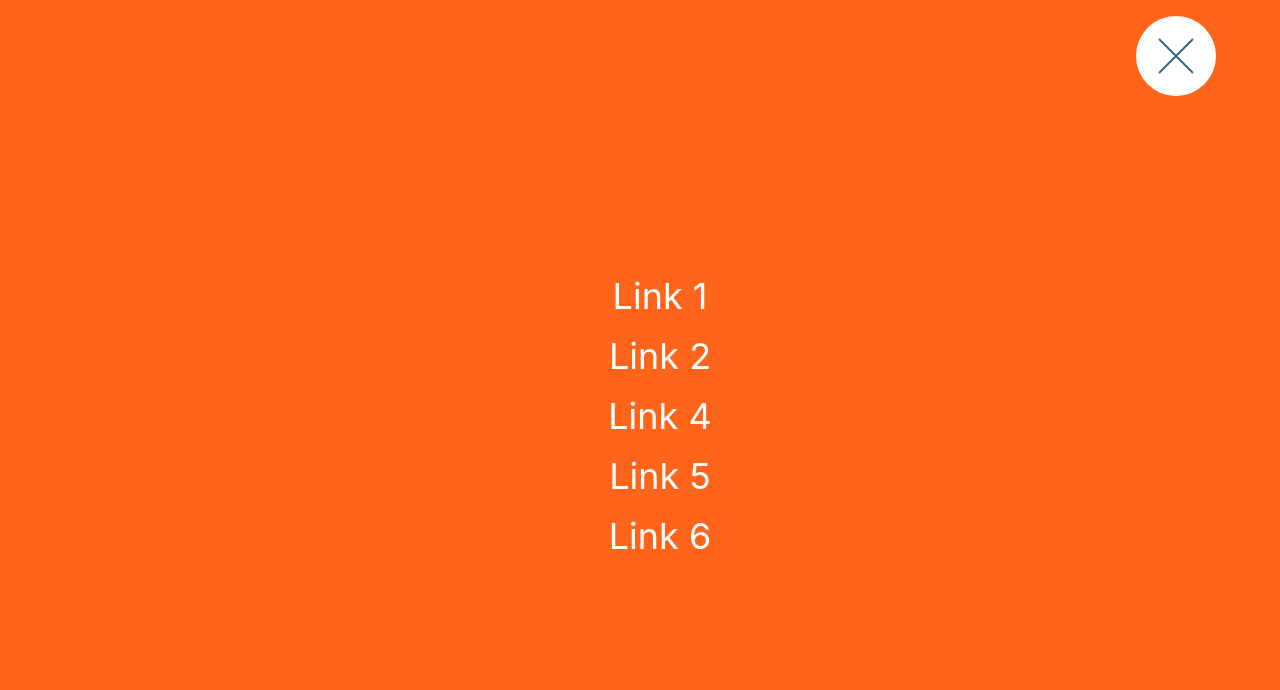
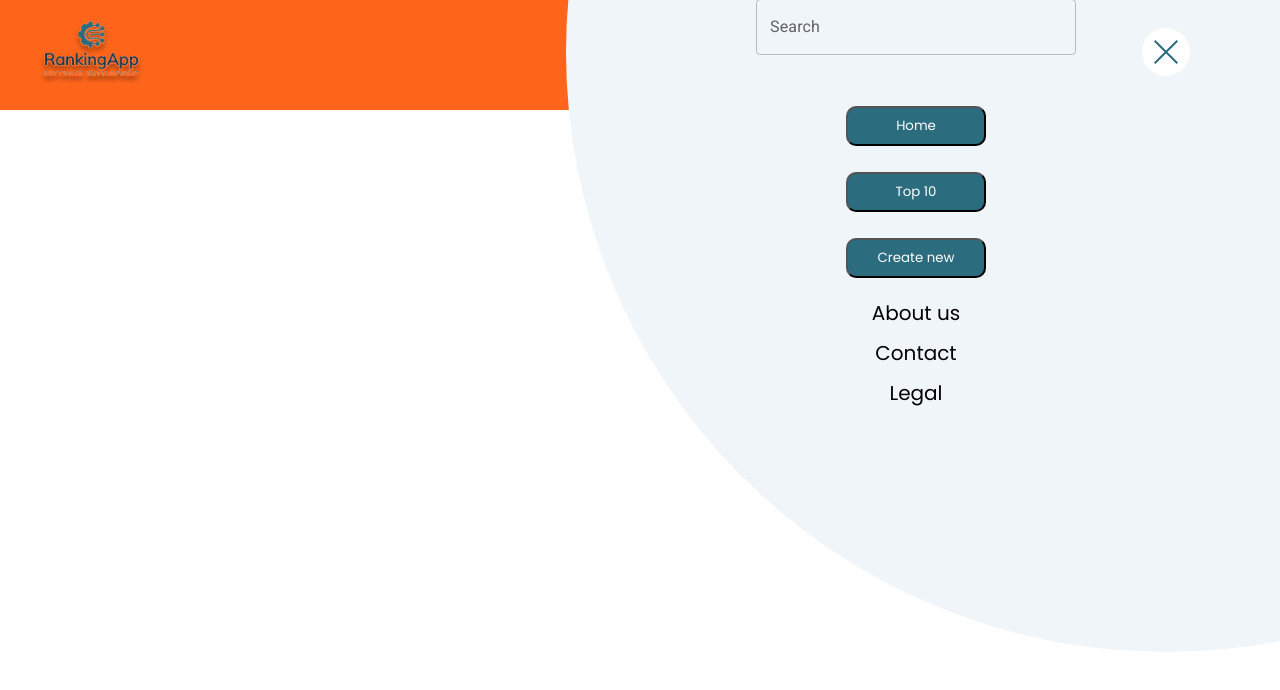
Before and after one commit to Cristian-Calderon/rankingApp, a React (Create React App) app: page / in a window 1280 px wide. Both pictures are taken after a click on the label 1176 px from the left and 56 px from the top of the page. Shown: the top 690 px of the page. Built offline with nearby package versions, Linux system fonts and the light colour scheme.

Commit message:
comit new

```diff
--- a/package.json
+++ b/package.json
@@ -3,6 +3,10 @@
   "version": "0.1.0",
   "private": true,
   "dependencies": {
+    "@emotion/react": "^11.10.5",
+    "@emotion/styled": "^11.10.5",
+    "@mui/material": "^5.10.15",
+    "@mui/styled-engine-sc": "^5.10.14",
     "@testing-library/jest-dom": "^5.16.5",
     "@testing-library/react": "^13.4.0",
     "@testing-library/user-event": "^13.5.0",
@@ -10,6 +14,7 @@
     "react-dom": "^18.2.0",
     "react-router-dom": "^6.4.3",
     "react-scripts": "5.0.1",
+    "styled-components": "^5.3.6",
     "web-vitals": "^2.1.4"
   },
   "scripts": {
--- a/src/components/nav/Nav.css
+++ b/src/components/nav/Nav.css
@@ -1,10 +1,15 @@
+@import url('https://fonts.googleapis.com/css2?family=Poppins:ital,wght@0,200;0,300;0,400;0,500;0,600;0,700;0,800;1,300;1,400;1,500;1,600;1,700&family=Roboto&display=swap');
+
  .navBody{
     margin: auto;
     width: 100%;
-    height: 120px;
+    height: 110px;
     background: #FE651A;
     position: fixed;
     z-index: 4;
+    display: flex;
+    align-items: center;
+    font-family: 'poppins';
  }
 
 .checkbox {
@@ -14,12 +19,12 @@
 .button {
     position: relative;
     background-color: white;
-    height: 5rem;
-    width: 5rem;
+    height: 3rem;
+    width: 3rem;
     border-radius: 50%;
     position: fixed;
-    top: 2vh;
-    right: 5vw;
+    top: 3.5vh;
+    right: 7vw;
     z-index: 2000;
     background: white;
     text-align: center;
@@ -27,20 +32,20 @@
   }
 
   .background {
-    height: 4rem;
-    width: 4rem;
+    height: 3rem;
+    width: 3rem;
     border-radius: 50%;
     position: fixed;
-    top: 5.5vh;
-    right: 5.5vw;
-    background: #FE651A;
+    top: 3.5vh;
+    right: 7vw;
+    background:#F0F5F9;
     z-index: 1000;
 
     transition: transform 0.8s cubic-bezier(0.86, 0, 0.07, 1);
   }
 
   .nav {
-    height: 100vh;
+    height: 50vh;
     position: fixed;
     top: 0;
     right: -60vw;
@@ -51,9 +56,12 @@
   }
 
   .list {
-    position: absolute;
-    top: 50%;
-    left: 50%;
+    display: flex;
+    flex-direction: column;
+    align-items: center;
+    position: relative;
+    top: 45%;
+    left: 40%;
     transform: translate(-50%, -50%);
     list-style: none;
     text-align: center;
@@ -62,10 +70,23 @@
   }
 
   .item {
-    margin: 1rem;
+    margin: 5px;
     font-size: 36px;
   }
-
+  .link{
+    border-radius: 10px;
+    background-color: #2B6C7E;
+    width: 140px;
+    height: 40px;
+    font-family: 'Poppins';
+    color: white;
+  }
+  .linkDos{
+   color:black;
+   margin: 10px;
+   font-size: 20px;
+   text-align: center;
+  }
   .link:link,
   .link:visited {
     display: inline-block;
@@ -75,29 +96,22 @@
     color: white;
     text-decoration: none;
     text-transform: uppercase;
-    background-image: linear-gradient(
-      120deg,
-      transparent 0%,
-      transparent 50%,
-      white 50%
-    );
-    background-size: 220%;
+
     transition: all 0.4s;
   }
 
   .link:hover,
   .link:active {
-    color: lightgreen;
     cursor: pointer;
   }
 
   /* functionality */
   .checkbox:checked ~ .background {
-    transform: scale(80);
+    transform: scale(25);
   }
   .checkbox:checked ~ .nav {
     opacity: 1;
-    width: 100%;
+    width: 50%;
     right: 0;
   }
 
@@ -113,7 +127,7 @@
   .icon,
   .icon::before,
   .icon::after {
-    width: 3rem;
+    width: 2rem;
     height: 2px;
     background-color: #2B6C7E;
     display: inline-block;
@@ -153,3 +167,11 @@
     top: 0;
     transform: rotate(-135deg);
   }
+
+
+.search {
+    padding: 30px;
+    width: 50%;
+    background-color:#F0F5F9;
+    border-radius: 5px;
+}
--- a/src/components/nav/Nav.jsx
+++ b/src/components/nav/Nav.jsx
@@ -1,9 +1,11 @@
 import React from "react";
 import "../nav/Nav.css";
-import logo from "../../assets/img/logo.svg"
+import TextField from "@mui/material/TextField";
+import logo from "../../assets/img/logo.svg";
 const NavBar = () => {
   return (
-     <div className="navBody"><img src={logo} alt="" />
+    <div className="navBody">
+      <img src={logo} alt="" />
       <input type="checkbox" id="navi-toggle" class="checkbox" />
       <label for="navi-toggle" class="button">
         <span class="icon">&nbsp;</span>
@@ -12,29 +14,34 @@ const NavBar = () => {
 
       <nav class="nav">
         <ul class="list">
+
+            <div className="search">
+              <TextField
+                id="outlined-basic"
+                variant="outlined"
+                fullWidth
+                label="Search"
+
+              />
+            </div>
+
           <li class="item">
-            {" "}
-            <a class="link"> Link 1 </a>{" "}
+            <button class="link">Home</button>
           </li>
           <li class="item">
-            {" "}
-            <a class="link"> Link 2 </a>{" "}
+            <button class="link"> Top 10 </button>
           </li>
           <li class="item">
-            {" "}
-            <a class="link"> Link 4 </a>{" "}
+            <button class="link">Create new </button>
           </li>
           <li class="item">
-            {" "}
-            <a class="link"> Link 5 </a>{" "}
-          </li>
-          <li class="item">
-            {" "}
-            <a class="link"> Link 6 </a>{" "}
+            <p class="linkDos">About us</p>
+            <p class="linkDos">Contact</p>
+            <p class="linkDos">Legal</p>
           </li>
         </ul>
       </nav>
-     </div>
+    </div>
   );
 };
 
```
Also changed, not shown: 1 other file (tests, documents, lock files or other folders).
